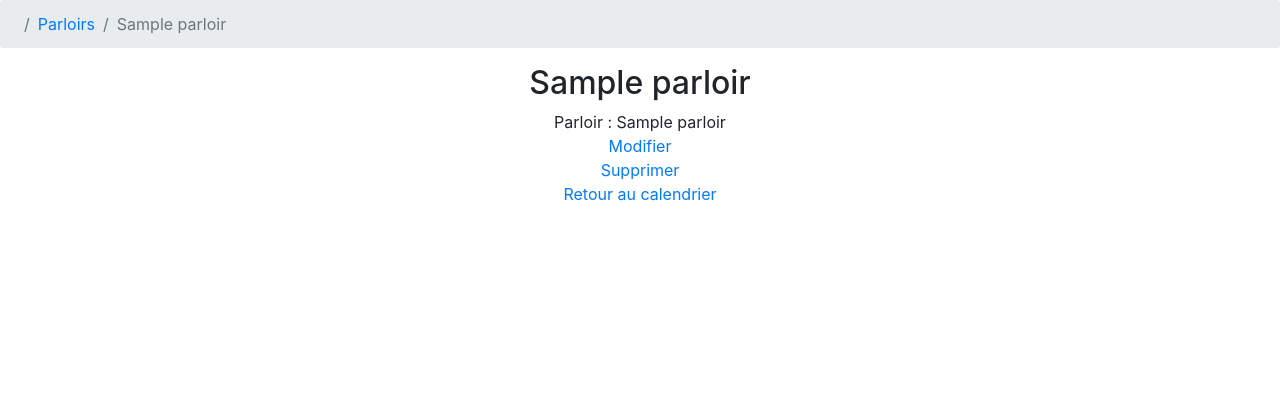
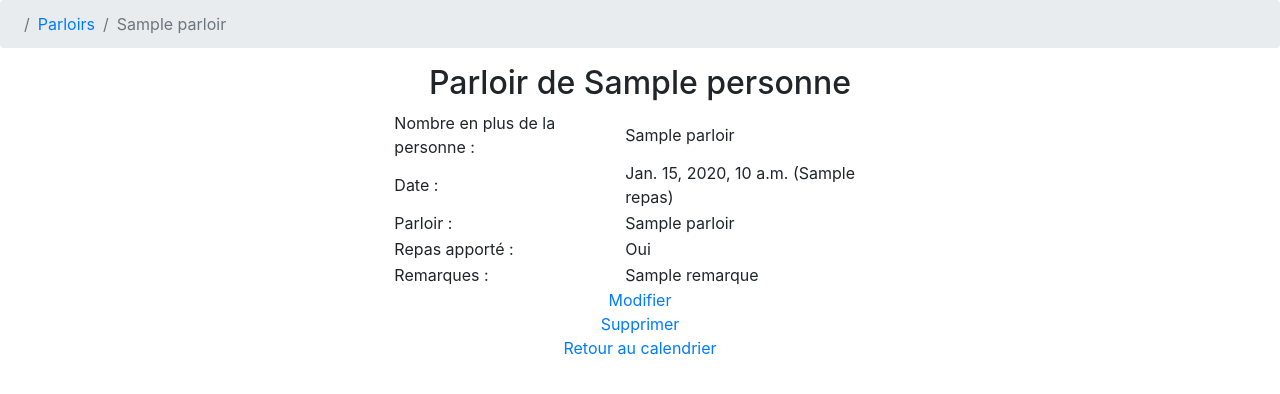
Before and after one commit to BrRoman/hotellerie, a Django app: template hotellerie/apps/parloirs/templates/parloirs/details.html in a window 1280 px wide. Shown: the part 64-458 px from the top of the page. Run offline with Django 3.2, Linux system fonts and the light colour scheme; the template is opened without the code that fills it: most values are stand-ins (such as "Sample title", 1, 10 or a date in 2020); style sheets or scripts are compiled from the project's sources; some libraries are stand-ins or nearby versions.

Commit message:
Parloirs and sejours: details improved.

```diff
--- a/hotellerie/apps/parloirs/templates/parloirs/details.html
+++ b/hotellerie/apps/parloirs/templates/parloirs/details.html
@@ -8,9 +8,31 @@
 {% endblock breadcrumbs %}
 
 {% block content %}
-    <h2>{{ parloir }}</h2>
+    <h2>Parloir de {{ parloir.personne }}</h2>
 
-    Parloir : {{ parloir.parloir }}
+    <table class="col-5">
+        <tr>
+            <td>Nombre en plus de la personne :</td>
+            <td>{{ parloir.nombre }}</td>
+        </tr>
+        <tr>
+            <td>Date :</td>
+            <td>{{ parloir.date }} ({{ parloir.repas }})</td>
+        </tr>
+        <tr>
+            <td>Parloir :</td>
+            <td>{{ parloir.parloir }}</td>
+        </tr>
+        <tr>
+            <td>Repas apporté :</td>
+            <td>{{ parloir.repas_apporte|yesno:'Oui,Non' }}</td>
+        </tr>
+        <tr>
+            <td>Remarques :</td>
+            <td>{{ parloir.remarque }}</td>
+        </tr>
+    </table>
+
 
     <a href={% url 'parloirs:update' parloir.id %}>Modifier</a>
     <a href={% url 'parloirs:delete' parloir.id %}>Supprimer</a>
--- a/hotellerie/apps/sejours/templates/sejours/details.html
+++ b/hotellerie/apps/sejours/templates/sejours/details.html
@@ -8,7 +8,7 @@
 {% endblock breadcrumbs %}
 
 {% block content %}
-    <h2>{{ sejour }}</h2>
+    <h2>Séjour de {{ sejour.personne }}</h2>
 
     <table>
         <tr>
```
